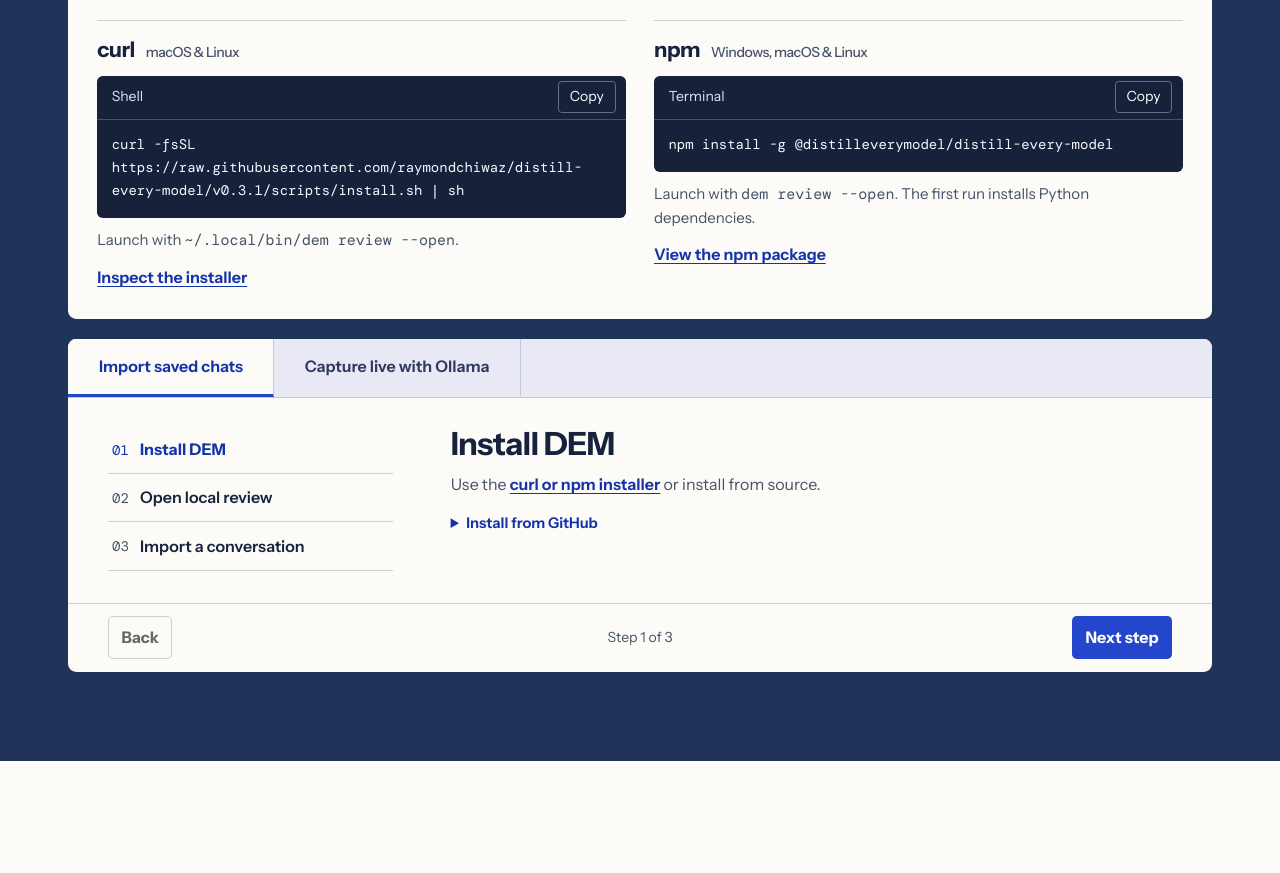
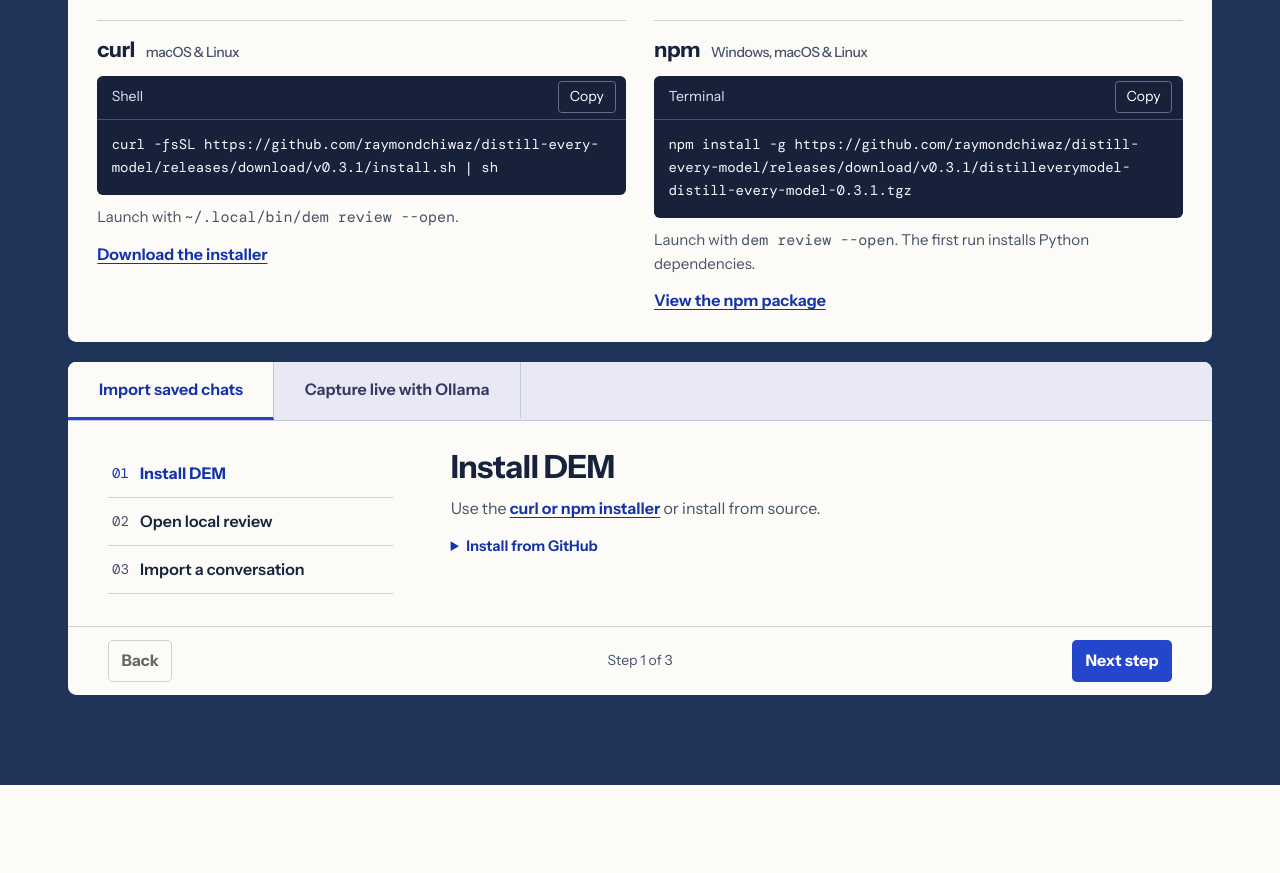
Before and after one commit to raymondchiwaz/distill-every-model, a website: page sites/distill-every-model/dist/index.html in a window 1280 px wide. Shown: the part 2380-3253 px from the top of the page. Drawn offline with Linux system fonts and the light colour scheme.

Commit message:
Serve installer and CLI bundle from the GitHub release

```diff
--- a/sites/distill-every-model/dist/index.html
+++ b/sites/distill-every-model/dist/index.html
@@ -118,16 +118,16 @@
               <h4>curl <small>macOS &amp; Linux</small></h4>
               <div class="code-block">
                 <div class="code-bar"><span>Shell</span><button type="button" class="copy" hidden>Copy</button></div>
-                <pre><code>curl -fsSL https://raw.githubusercontent.com/raymondchiwaz/distill-every-model/v0.3.1/scripts/install.sh | sh</code></pre>
+                <pre><code>curl -fsSL https://github.com/raymondchiwaz/distill-every-model/releases/download/v0.3.1/install.sh | sh</code></pre>
               </div>
               <p>Launch with <code>~/.local/bin/dem review --open</code>.</p>
-              <a class="text-link" href="https://raw.githubusercontent.com/raymondchiwaz/distill-every-model/v0.3.1/scripts/install.sh">Inspect the installer</a>
+              <a class="text-link" href="https://github.com/raymondchiwaz/distill-every-model/releases/download/v0.3.1/install.sh">Download the installer</a>
             </article>
             <article>
               <h4>npm <small>Windows, macOS &amp; Linux</small></h4>
               <div class="code-block">
                 <div class="code-bar"><span>Terminal</span><button type="button" class="copy" hidden>Copy</button></div>
-                <pre><code>npm install -g @distilleverymodel/distill-every-model</code></pre>
+                <pre><code>npm install -g https://github.com/raymondchiwaz/distill-every-model/releases/download/v0.3.1/distilleverymodel-distill-every-model-0.3.1.tgz</code></pre>
               </div>
               <p>Launch with <code>dem review --open</code>. The first run installs Python dependencies.</p>
               <a class="text-link" href="https://www.npmjs.com/package/@distilleverymodel/distill-every-model">View the npm package</a>
```
Also changed, not shown: README.md, 1 other file.
